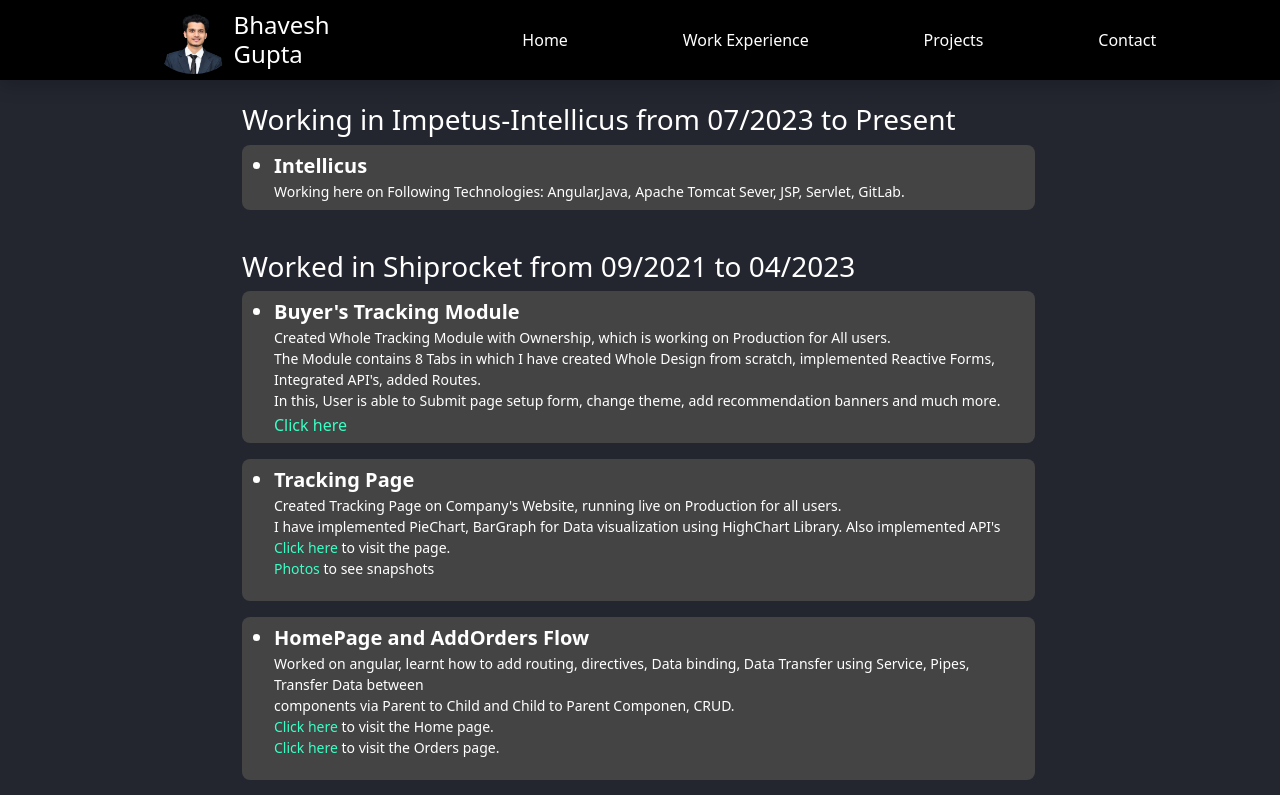
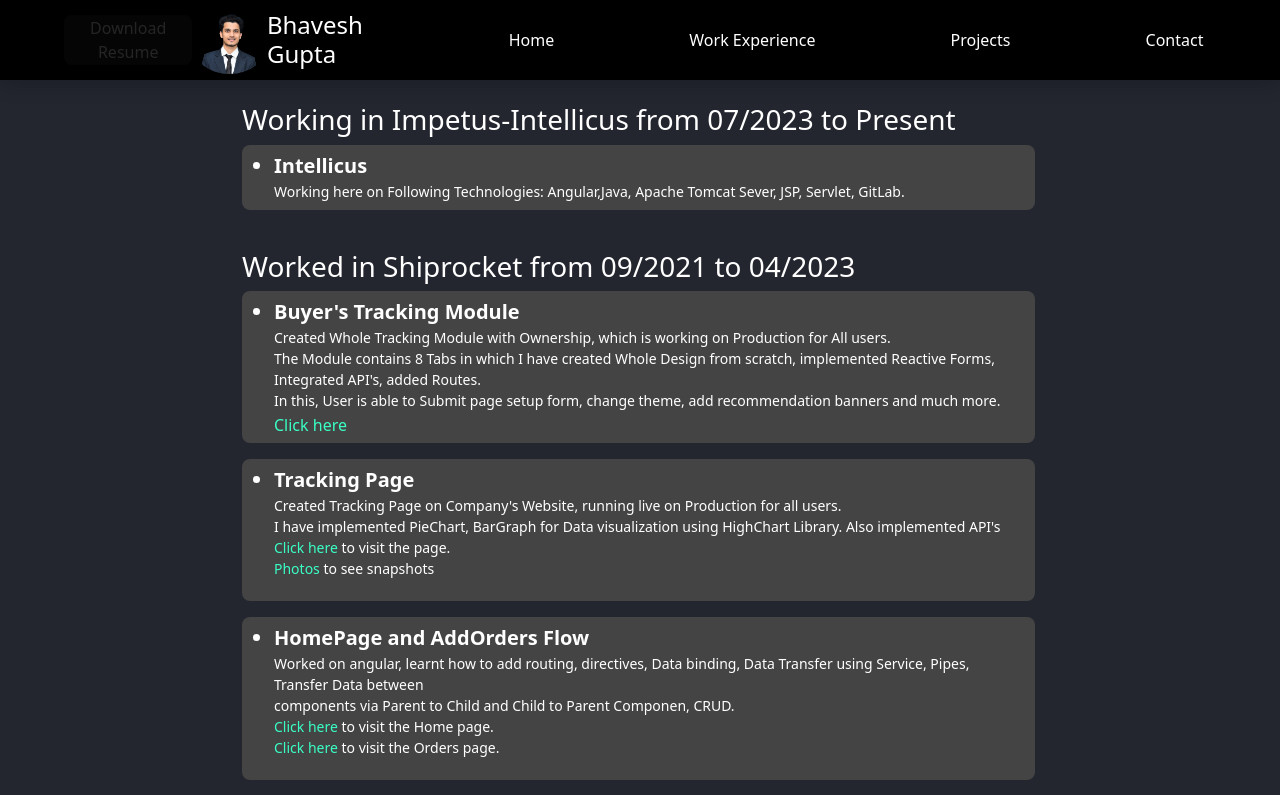
Before and after one commit to bhavesh1221/portfolio, an Angular app: page / in a window 1280 px wide. Shown: the top 795 px of the page. Built offline with nearby package versions, Linux system fonts and the light colour scheme.

Commit message:
added resume and dwnlo btn

```diff
--- a/src/app/app.component.html
+++ b/src/app/app.component.html
@@ -1,34 +1,27 @@
-<!-- <div class="main bg-greyy">
-    <div class="d-flex justify-content-center align-items-center">
-        <img class="mt-2" width="80" height="60" style="border-radius: 100%;" src="assets/images/passport.png" alt="img">
-        <h4 class="text-white mt-2"> Bhavesh Gupta</h4>
-    </div>
-   <div class="d-flex justify-content-center align-items-center">
-    <a class="acive" href="#" routerLink="/home"><p class="text-white navp">Home</p> </a>
-    <a class="acive" href="#" routerLink="/workex"> <p class="text-white navp" >Work Experience</p></a>
-    <a class="acive" href="#" routerLink="/projects"> <p class="text-white navp">Projects</p></a>
-    <a class="acive" href="#" routerLink="/contact"> <p class="text-white navp">Contact</p></a>
-   </div>
- </div> -->
-
 <div>
     <nav>
         <div class="d-flex justify-content-center align-items-center marg" >
+          <button  id="blinking-text" class="downloadBtn" style="
+            background-color: rgb(35, 37, 47);
+            color: white;
+            border-radius: 8px;
+            border: none;
+        ">
+          <a href="../assets/data/Bhavesh's Resume.pdf" download="bhavesh's resume" style="color: white;">  Download Resume</a>
+
+            </button>
             <img class="mt-2" width="80" height="60" style="border-radius: 100%;" src="assets/images/passport.png" alt="img">
-            <h4 class="text-white mt-2" style="width:165px"> Bhavesh Gupta</h4>
+            <h4 class="text-white mt-2" style="width:200px"> Bhavesh Gupta</h4>
         </div>
-        <!-- <div class="logo">
-            <img src="logo.svg" alt="Logo Image">
-        </div> -->
         <div class="hamburger">
             <div class="line1"></div>
             <div class="line2"></div>
             <div class="line3"></div>
         </div>
         <ul class="nav-links mb-0 close-ham">
-            <li class="close-ham">
-                <a class="acive" routerLink="/home"><p class="text-white navp">Home</p> </a>
-            </li>
+          <li class="close-ham">
+              <a class="acive" routerLink="/home"><p class="text-white navp">Home</p> </a>
+          </li>
           <li class="close-ham">
             <a class="acive" routerLink="/workex"> <p class="text-white navp" >Work Experience</p></a>
           </li>
--- a/src/app/app.component.scss
+++ b/src/app/app.component.scss
@@ -58,13 +58,16 @@
     list-style: none;
     width: 88vw;
     padding: 0 0.7vw;
-    justify-content: space-evenly;
+    justify-content: space-around;
     align-items: center;
     // text-transform: uppercase;
 }
 .nav-links li a{
     text-decoration: none;
     margin: 0 0.7vw;
+}
+.nav-links li p::before{
+    background-color: white;
 }
 .nav-links li a:hover {
     color: #61DAFB;
@@ -206,6 +209,25 @@
 }
 @media screen and (min-width: 425px){
     .marg{
-        margin-left: 12%;
+        margin-left: 5%;
     }
 }
+.downloadBtn{
+    background-color: rgb(35, 37, 47);
+    color: white;
+    border-radius: 8px;
+    border: none;
+}
+@keyframes blink {
+    0%, 100% {opacity: 1;}
+    50% {opacity: 0;}
+  }
+#blinking-text {
+animation: blink 3.5s linear infinite;
+}
+// .close-ham:hover{
+//     background-color: #61DAFB;
+// }
+.acive:hover{
+    background-color: white;
+}
```
Also changed, not shown: 1 other file (tests, documents, lock files or other folders).
